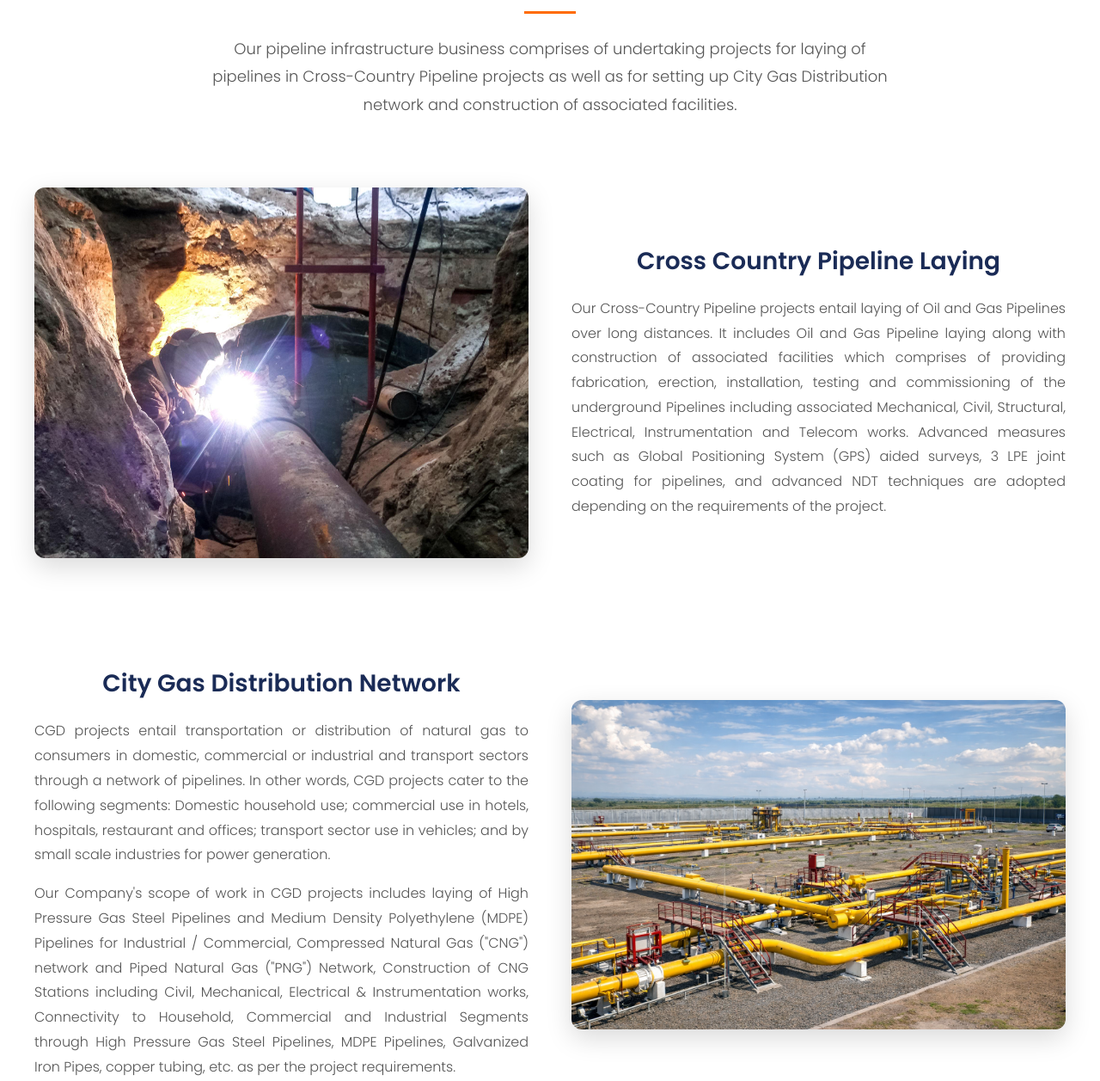
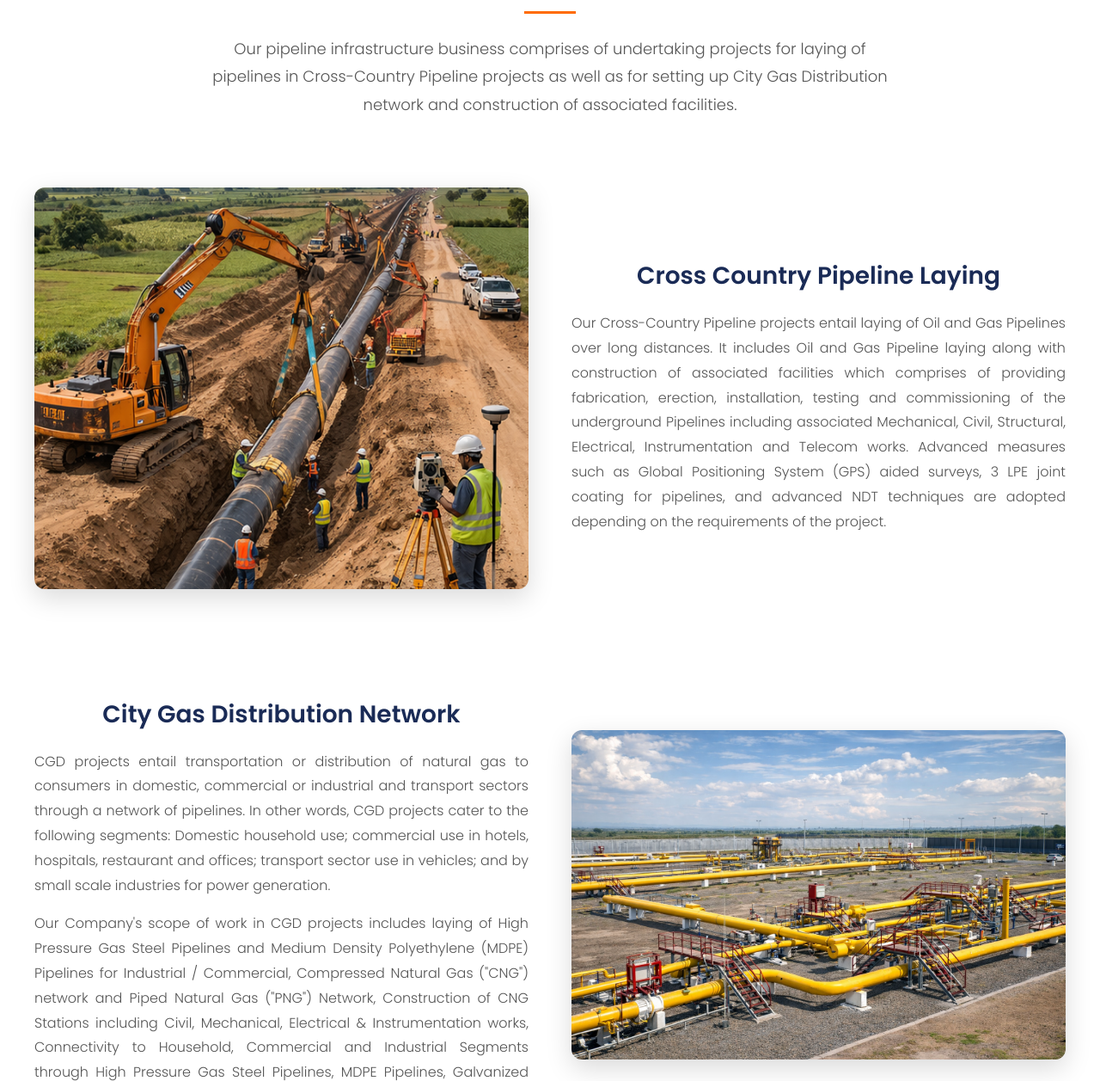
Before and after one commit to kinzazahra/GHL, a Flask app: page /services in a window 1280 px wide. Shown: the part 785-2042 px from the top of the page at 86% size. Run offline with Flask 3, Linux system fonts and the light colour scheme.

Commit message:
updated website (navbar, about page, fixes)

```diff
--- a/templates/services.html
+++ b/templates/services.html
@@ -20,7 +20,7 @@
 
     <div style="display: flex; gap: 50px; align-items: center; flex-wrap: wrap; margin-bottom: 90px;">
         <div style="flex: 1; min-width: 320px;" data-aos="fade-right">
-            <img src="{{ url_for('static', filename='images/image1.jpg') }}" style="width: 100%; border-radius: 12px; box-shadow: 0 10px 30px rgba(0,0,0,0.15);" alt="Cross Country Pipeline Laying">
+            <img src="{{ url_for('static', filename='images/image1.png') }}" style="width: 100%; border-radius: 12px; box-shadow: 0 10px 30px rgba(0,0,0,0.15);" alt="Cross Country Pipeline Laying">
         </div>
         <div style="flex: 1; min-width: 320px;" data-aos="fade-left">
             <h3 style="font-size: 28px; color: #1a2b56; margin-bottom: 20px; font-weight: 700;">Cross Country Pipeline Laying</h3>
```
Also changed, not shown: static/images/image1.jpg (deleted), static/images/image1.png (added).
